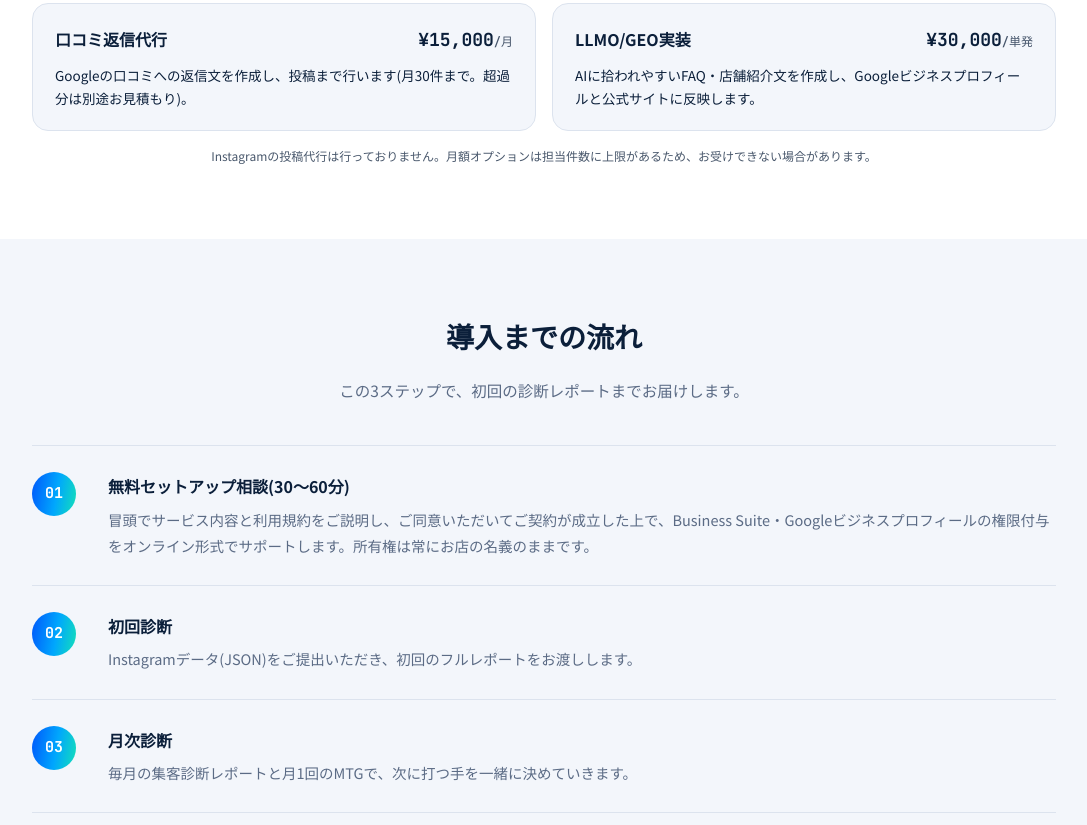
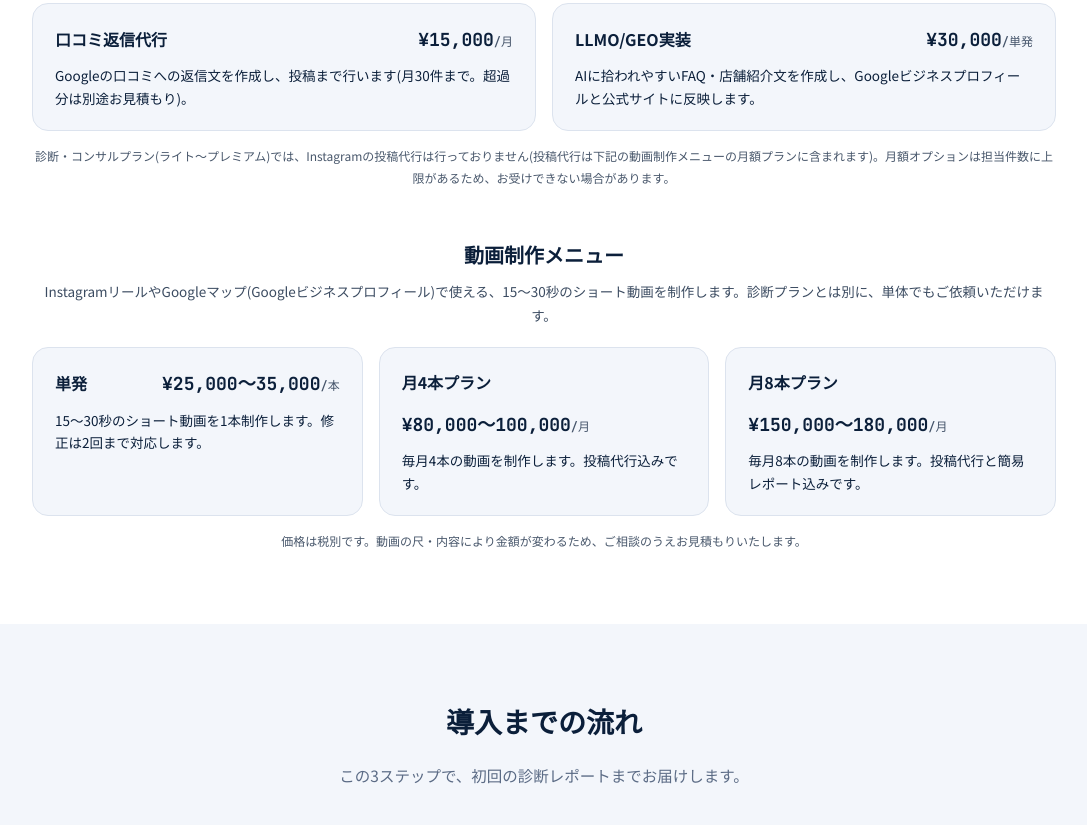
Before and after one commit to gn-kamakura/gn-kamakura.github.io, a plain HTML site: page michishirube/index.html in a window 1280 px wide. Shown: the part 4955-5780 px from the top of the page, without its empty margins (96-1183 px from the left). Drawn offline with Linux system fonts and the light colour scheme.

Commit message:
LP: ミチシルベに動画制作メニュー(単発/月4本/月8本)を追加、投稿代行の記載を整合
Co-Authored-By: Claude Sonnet 5.5 <noreply@anthropic.com>
Claude-Session: https://claude.ai/code/session_01BWWWf5REsrrfhD17LFGLDV

```diff
--- a/michishirube/index.html
+++ b/michishirube/index.html
@@ -161,6 +161,7 @@
   .options h3{ font-family:var(--font-display); font-weight:900; font-size:20px; margin:0 0 6px; text-align:center; }
   .options .options-sub{ text-align:center; font-size:13.5px; opacity:.8; margin:0 0 20px; }
   .option-grid{ display:grid; grid-template-columns:repeat(2,1fr); gap:16px; }
+.video-grid{ display:grid; grid-template-columns:repeat(3,1fr); gap:16px; }
   .option-card{ border:1px solid var(--line); border-radius:16px; padding:20px 22px; background:var(--paper); display:flex; flex-direction:column; gap:8px; }
   .option-head{ display:flex; justify-content:space-between; align-items:baseline; gap:12px; flex-wrap:wrap; }
   .option-name{ font-weight:900; font-size:16px; }
@@ -254,7 +255,7 @@
 
   @media (max-width:960px){ .nav-links{ display:none; } }
   @media (max-width:900px){
-    .problem-grid, .plan-grid, .option-grid, .case-grid{ grid-template-columns:1fr; }
+    .problem-grid, .plan-grid, .option-grid, .video-grid, .case-grid{ grid-template-columns:1fr; }
     .plan-card.is-standard{ transform:none; }
     h1{ font-size:30px; }
     h1 .line1, h1 .accent{ white-space:normal; }
@@ -516,7 +517,26 @@
             <p>AIに拾われやすいFAQ・店舗紹介文を作成し、Googleビジネスプロフィールと公式サイトに反映します。</p>
           </div>
         </div>
-        <p class="option-note">Instagramの投稿代行は行っておりません。月額オプションは担当件数に上限があるため、お受けできない場合があります。</p>
+        <p class="option-note">診断・コンサルプラン(ライト〜プレミアム)では、Instagramの投稿代行は行っておりません(投稿代行は下記の動画制作メニューの月額プランに含まれます)。月額オプションは担当件数に上限があるため、お受けできない場合があります。</p>
+      </div>
+      <div class="options video-menu" id="video-menu">
+        <h3>動画制作メニュー</h3>
+        <p class="options-sub">InstagramリールやGoogleマップ(Googleビジネスプロフィール)で使える、15〜30秒のショート動画を制作します。診断プランとは別に、単体でもご依頼いただけます。</p>
+        <div class="video-grid">
+          <div class="option-card">
+            <div class="option-head"><span class="option-name">単発</span><span class="option-price">¥25,000〜35,000<span>/本</span></span></div>
+            <p>15〜30秒のショート動画を1本制作します。修正は2回まで対応します。</p>
+          </div>
+          <div class="option-card">
+            <div class="option-head"><span class="option-name">月4本プラン</span><span class="option-price">¥80,000〜100,000<span>/月</span></span></div>
+            <p>毎月4本の動画を制作します。投稿代行込みです。</p>
+          </div>
+          <div class="option-card">
+            <div class="option-head"><span class="option-name">月8本プラン</span><span class="option-price">¥150,000〜180,000<span>/月</span></span></div>
+            <p>毎月8本の動画を制作します。投稿代行と簡易レポート込みです。</p>
+          </div>
+        </div>
+        <p class="option-note">価格は税別です。動画の尺・内容により金額が変わるため、ご相談のうえお見積もりいたします。</p>
       </div>
     </div>
   </section>
@@ -608,7 +628,7 @@
       </div>
       <div class="faq-item">
         <p class="faq-q"><span class="q-mark">Q.</span>投稿代行はしてもらえますか?</p>
-        <p class="faq-a">Instagramの投稿代行は行っておりません。Googleビジネスプロフィールの投稿・更新や口コミ返信は、オプションメニューでお引き受けしています。</p>
+        <p class="faq-a">診断・コンサルプランでは、Instagramの投稿代行は行っておりません。動画制作メニューの月額プラン(月4本・月8本)には投稿代行が含まれます。Googleビジネスプロフィールの投稿・更新や口コミ返信は、オプションメニューでお引き受けしています。</p>
       </div>
       <div class="faq-item">
         <p class="faq-q"><span class="q-mark">Q.</span>自動で生成されたレポートですか?</p>
```
